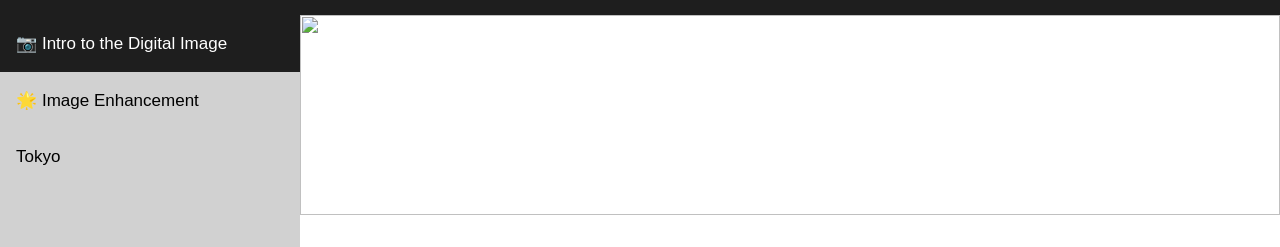
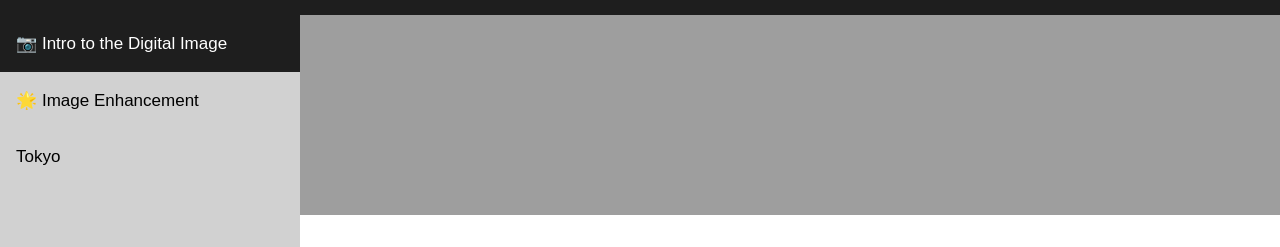
Before and after one commit to osheets/imageprocess, a plain HTML site: page index.html in a window 1280 px wide. Shown: the part 57-304 px from the top of the page. Drawn offline with Linux system fonts and the light colour scheme; the site is published under a folder, as on GitHub Pages, so addresses that start at the root find nothing.

Commit message:
Fix image paths

```diff
--- a/index.html
+++ b/index.html
@@ -6,7 +6,7 @@
         <meta name="viewport" content="width=device-width, initial-scale=1.0">
         <title>Image Processing</title>
         <link rel="stylesheet" href="style.css">
-        <link rel="icon" type="image/png" href="/img/icon.png">
+        <link rel="icon" type="image/png" href="img/icon.png">
     </head>
     <body>
         <div class="header">
@@ -23,7 +23,7 @@
 
             <div class="container">
                 <div id="1-2" class="tabcontent">
-                    <img class="img-container" src="/img/1-2_header.jpg">
+                    <img class="img-container" src="img/1-2_header.jpg">
                     <div class="blog-container">
                         <div class="subheader"><h3><span style="font-size:20px; padding-right:10px; color:gray;">SESSION 1-2</span> Introduction to the Digital Image</h3></div>
                         <div class="txt-container">
```
